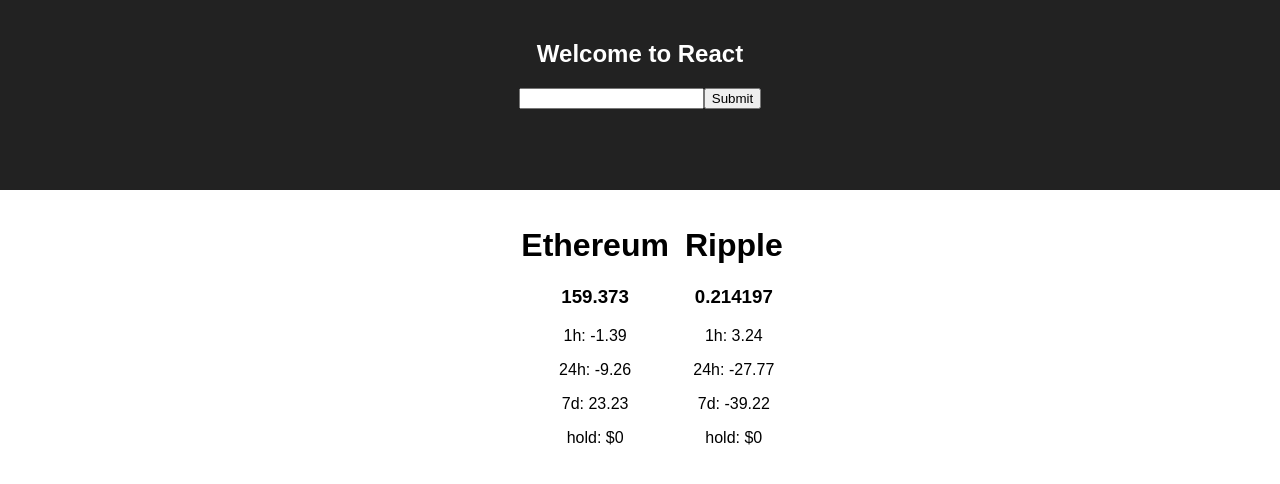
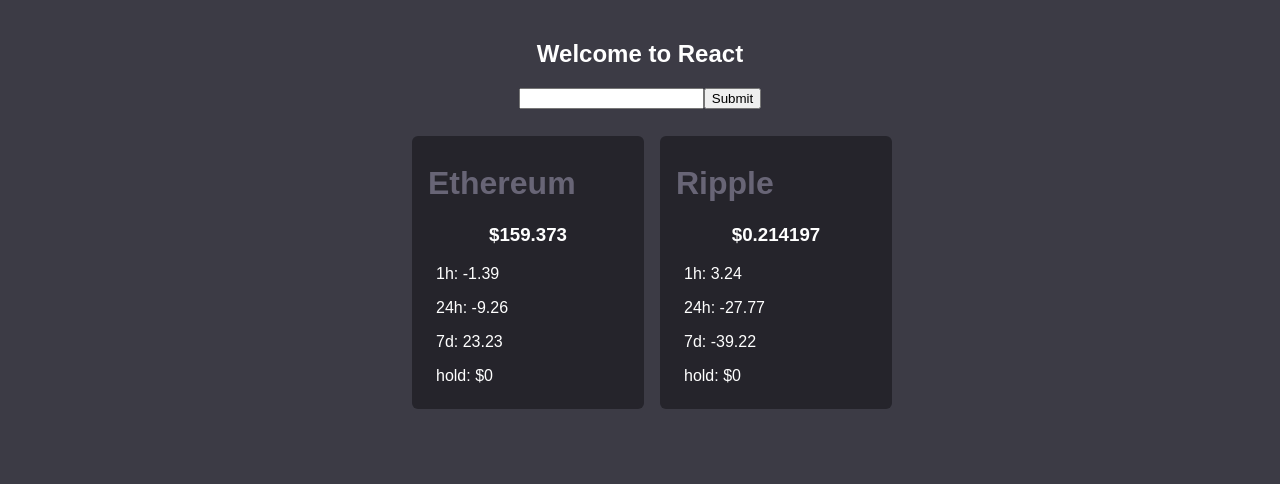
Before and after one commit to Daven-/crypto, a React (Create React App) app: page / in a window 1280 px wide. Shown: the top 484 px of the page. Built offline with nearby package versions, Linux system fonts and the light colour scheme.

Commit message:
styled coin containers

```diff
--- a/src/App.js
+++ b/src/App.js
@@ -174,11 +174,10 @@
               <li key={i}>
                 <div className="coin-container">
                     <h1> {feed.name}</h1>
-                    <h3> {feed.price_usd}</h3>
+                    <h3> ${feed.price_usd}</h3>
                     <p> 1h:<span id="hour"> {feed.percent_change_1h}</span></p>
                     <p> 24h:<span id="day"> {feed.percent_change_24h}</span></p>
-                    <p> 7d:<span id="day7"> {feed.percent_change_7d}</span>
-                    </p>
+                    <p> 7d:<span id="day7"> {feed.percent_change_7d}</span></p>
                     {holdings}
                   </div>
                 </li>
--- a/src/css/App.css
+++ b/src/css/App.css
@@ -8,8 +8,8 @@
 }
 
 .App-header {
-  background-color: #222;
-  height: 150px;
+  background-color: #3C3B45;
+  height: 80px;
   padding: 20px;
   color: white;
 }
@@ -27,6 +27,32 @@
   }
 }
 
+/*/*/
+
+.coin-container{
+  background-color: #25242B;
+
+  text-align: left;
+
+  padding: 8px 16px 8px 16px;
+  width: 200px;
+  height: 350x;
+
+  border-radius: 6px;
+}
+.coin-container h1{
+  color: #686576;
+}
+.coin-container h3{
+  text-align: center;
+  color: white;
+}
+.coin-container p{
+  color: white;
+  margin-left: 8px;
+}
+
+/*/*/
 .circle {
   border-radius: 50%;
   border-style: solid;
--- a/src/css/index.css
+++ b/src/css/index.css
@@ -2,4 +2,5 @@
   margin: 0;
   padding: 0;
   font-family: sans-serif;
+  background-color: #3C3B45;
 }
```
